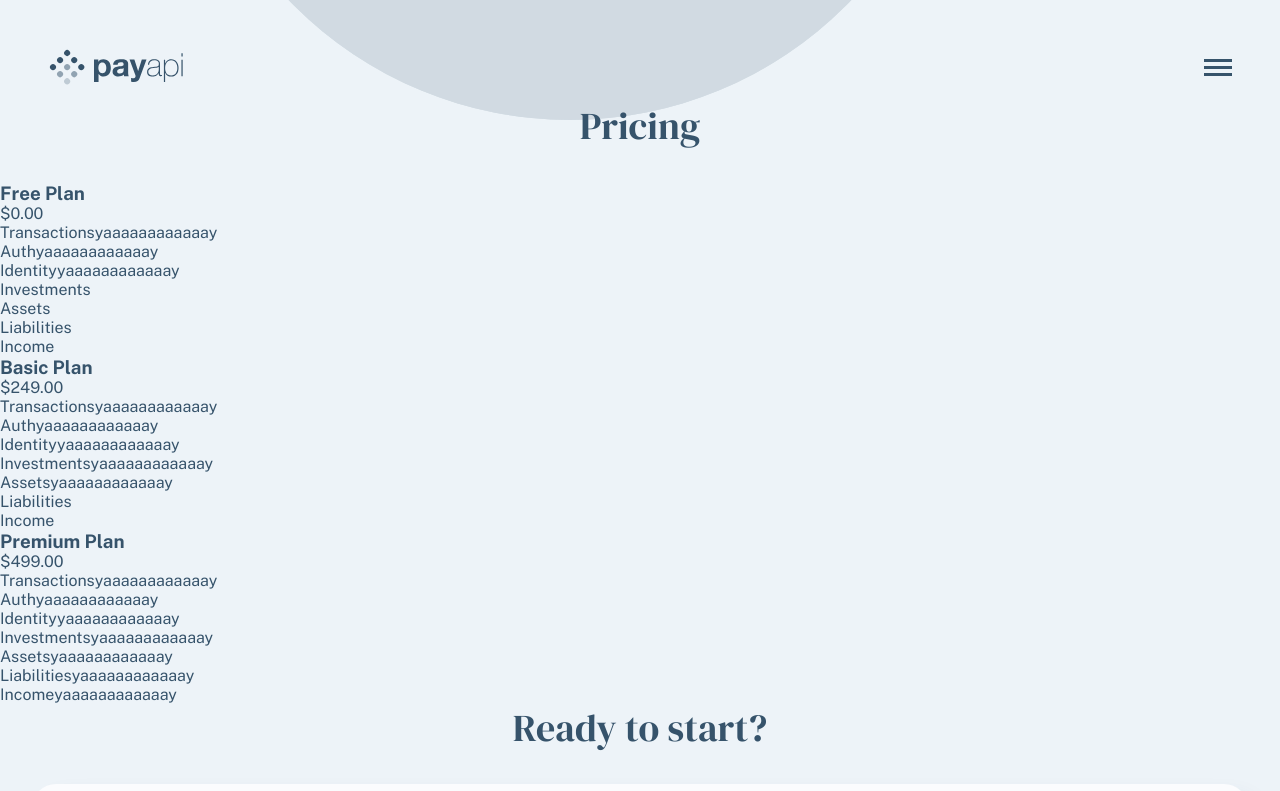
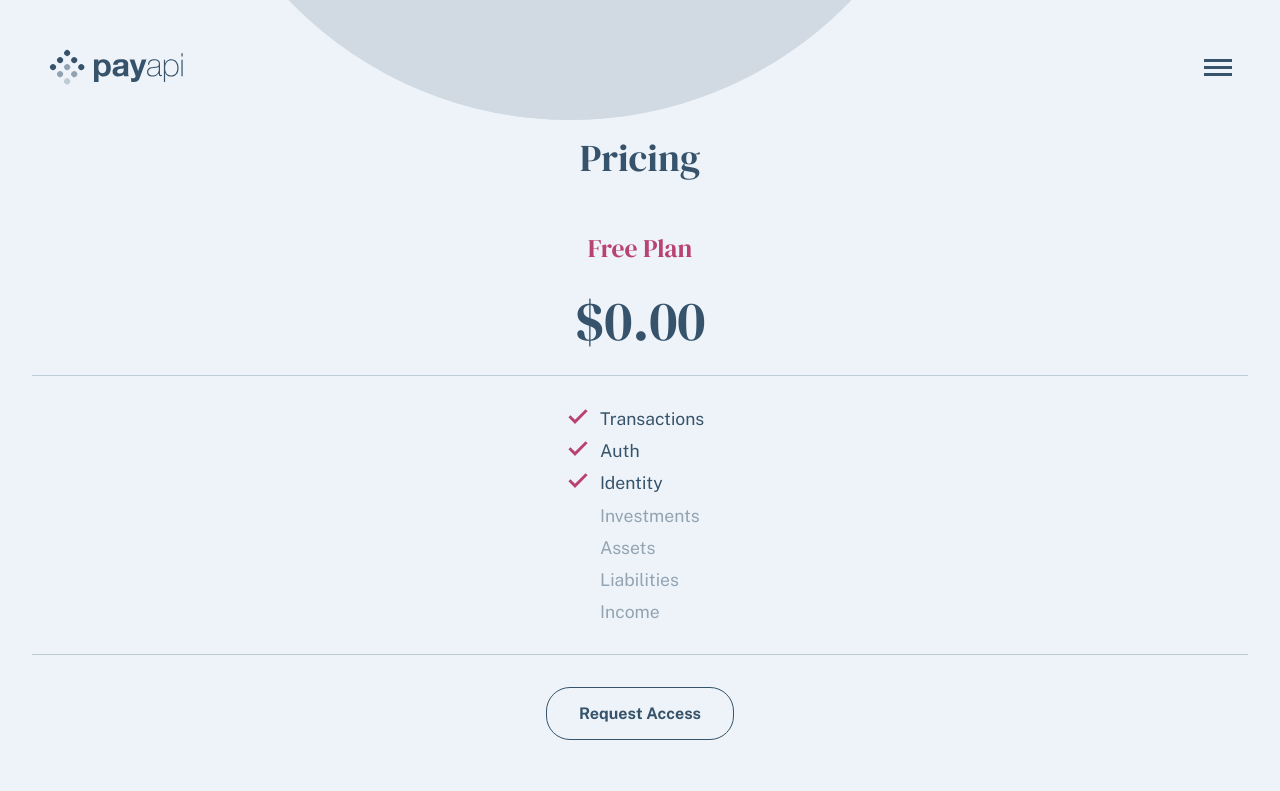
Before and after one commit to elisadiazart/multipage-con-outlet-practica-react, a React (Vite) app: page /pricing in a window 1280 px wide. Shown: the top 791 px of the page. Built offline with nearby package versions, Linux system fonts and the light colour scheme.

Commit message:
05.04.23

```diff
--- a/src/components/border-button/styles.js
+++ b/src/components/border-button/styles.js
@@ -1,7 +1,7 @@
-import styled from "styled-components";
+import styled from 'styled-components';
 
 const StyledButton = styled.button`
-    color: ${({ border }) => border} ;
+	color: ${({ border }) => border};
 	border: 1px solid ${({ border }) => border};
 	background-color: transparent;
 	border-radius: 24px;
@@ -10,7 +10,8 @@ const StyledButton = styled.button`
 	font-size: 1rem;
 	margin: 2rem auto;
 	display: flex;
+	color: #36536b;
+	font-weight: 700;
+`;
 
-`
-
-export {StyledButton}
+export { StyledButton };
--- a/src/components/check/styles.js
+++ b/src/components/check/styles.js
@@ -1,15 +1,32 @@
 import styled, { css } from 'styled-components';
 
 const StyledCheck = styled.div`
+	display: inline;
+	font-size: 1.1rem;
+	font-weight: 400;
+	position: relative;
+	text-align: left;
+	color: #92a3b2;
+
 	${props => {
 		switch (props.pseudo) {
 			case 'true':
 				return css`
+					color: #36536b;
 					&::after {
-						content: 'yaaaaaaaaaaaay';
+						content: '';
+						display: block;
+						background-image: url(/shared/desktop/icon-check.svg);
+						background-repeat: no-repeat;
+						background-size: contain;
+						width: 20px;
+						height: 20px;
+						position: absolute;
+						left: -2rem;
+						top: 0;
 					}
 				`;
 		}
-	}}
+	}};
 `;
 export { StyledCheck };
--- a/src/pages/pricing.jsx
+++ b/src/pages/pricing.jsx
@@ -1,8 +1,9 @@
 import { v4 } from "uuid"
+import BorderButton from "../components/border-button/borderButton"
 import Check from "../components/check/Check"
 import Title from "../components/title/Title"
 import { PRICINGS } from "../constants/pricings"
-import { StyledMainPricing, StyledMainTop } from "./styles"
+import { StyledMainPricing, StyledMainTop, StyledChecksContainer, StyledCheckContainer, StyledPrice, StyledPriceTitle } from "./styles"
 
 const Pricing = () => {
     return <StyledMainPricing>
@@ -10,15 +11,18 @@ const Pricing = () => {
         <Title text='Pricing'/>
         <div>
             {PRICINGS.map(card => (
-                <div key={v4()}>
-                <h3>{card.title}</h3>
-                <p>{card.price}</p>
-                <div>
+                <div  key={v4()}>
+                <StyledChecksContainer>
+                <StyledPriceTitle>{card.title}</StyledPriceTitle>
+                <StyledPrice>{card.price}</StyledPrice>
+                <StyledCheckContainer>
                     {Object.values(card.features).map(value => (
                         <Check key={v4()} pseudo={value[1]}text={value[0]}/>
                     ))}
 
-                </div>
+                </StyledCheckContainer>
+                </StyledChecksContainer>
+                <BorderButton text='Request Access' border='#36536B'/>
                 </div>
             ))}
         </div>
--- a/src/pages/styles.js
+++ b/src/pages/styles.js
@@ -1,6 +1,9 @@
 import styled from 'styled-components';
 
-const StyledMainPricing = styled.main``;
+const StyledMainPricing = styled.main`
+	margin-bottom: 8rem;
+	margin-top: 2rem;
+`;
 
 const StyledMainTop = styled.div`
 	width: 100%;
@@ -12,4 +15,48 @@ const StyledMainTop = styled.div`
 	padding-top: 20rem;
 `;
 
-export { StyledMainPricing, StyledMainTop };
+const StyledChecksContainer = styled.div`
+	display: flex;
+	flex-direction: column;
+	margin: 0 2rem;
+	padding-bottom: 1rem;
+	border-bottom: 1px solid #bfcbd5;
+`;
+
+const StyledCheckContainer = styled.div`
+	display: flex;
+	flex-direction: column;
+	gap: 0.7rem;
+	width: 80px;
+	margin: auto;
+	padding-top: 2rem;
+	padding-bottom: 1rem;
+`;
+
+const StyledPrice = styled.p`
+	color: #36536b;
+	font-size: 56px;
+	text-align: center;
+	font-family: 'DM Serif Display', serif;
+	padding-bottom: 1rem;
+	border-bottom: 1px solid #bfcbd5;
+`;
+
+const StyledPriceTitle = styled.h3`
+	text-align: center;
+	color: #ba4270;
+	font-family: 'DM Serif Display', serif;
+	font-size: 1.6rem;
+	font-weight: 300;
+	padding-bottom: 1rem;
+	padding-top: 1rem;
+`;
+
+export {
+	StyledMainPricing,
+	StyledMainTop,
+	StyledChecksContainer,
+	StyledCheckContainer,
+	StyledPrice,
+	StyledPriceTitle
+};
```
Lines whose indentation alone changed are shown as unchanged.
